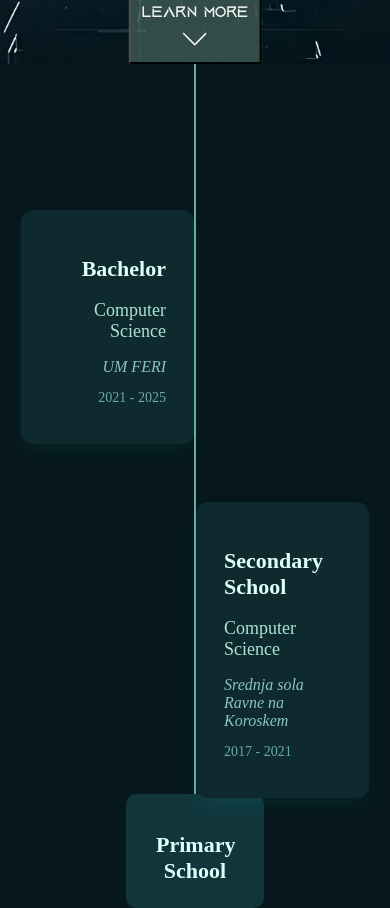
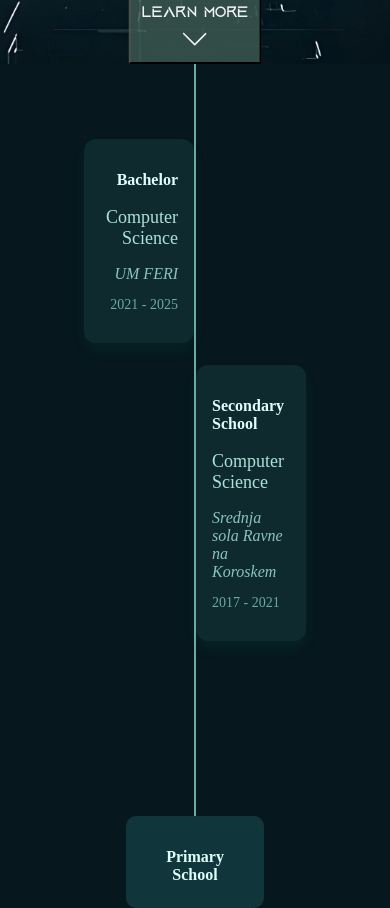
Before and after one commit to AnzeFric/NewWeb, a Next.js app: page / in a window 390 px wide. Shown: the part 780-1688 px from the top of the page. Built offline with nearby package versions, Linux system fonts and the light colour scheme.

Commit message:
Improved styling for mobile devices

```diff
--- a/src/constants/styles/components/home/education-styles.module.css
+++ b/src/constants/styles/components/home/education-styles.module.css
@@ -14,8 +14,8 @@
   background: #0e2a2f;
   border-radius: 12px;
   box-shadow: 0 8px 16px rgba(0, 255, 204, 0.05);
-  padding: 24px 28px;
-  width: 30%;
+  padding: 1rem 1rem 1rem 1rem;
+  width: 20%;
   color: #d6f5ee;
   color: white;
   position: relative;
@@ -27,12 +27,12 @@
 
 /* Animate them on page load */
 .bachelorSchool {
-    top: 20%;
+    top: 10%;
     text-align: end;
 }
 
 .secondarySchool {
-    top: 60%;
+    top: 40%;
 }
 
 .primarySchool {
@@ -42,17 +42,23 @@
   width: 20%;
   text-align: center;
   color: white;
-  font-size: 18px;
+  font-size: 1rem;
   font-weight: 600;
   align-self: center;
 }
 
 /* Titles and text styles */
 .title {
-  font-size: 22px;
+  font-size: 1rem;
   font-weight: 700;
   margin-bottom: 8px;
   color: #e0fffa;
+}
+
+@media (min-width:641px)  {
+  .title {
+    font-size: 2rem;
+  }
 }
 
 .subtitle {
```
